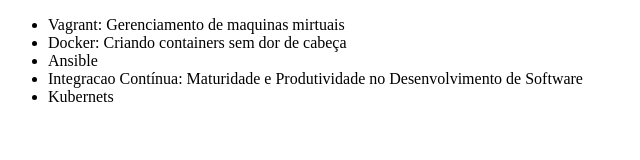
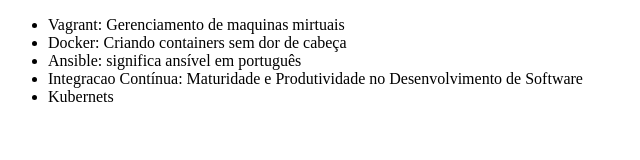
Before and after one commit to GBC1999/curso-git-alura, a plain HTML site: page index.html in a window 1280 px wide. Shown: the whole page, without its empty margins (0-640 px from the left). Drawn offline with Linux system fonts and the light colour scheme.

Commit message:
Colocando tradução em português do curso Ansible

```diff
--- a/index.html
+++ b/index.html
@@ -9,7 +9,7 @@
     <ul>
         <li>Vagrant: Gerenciamento de maquinas mirtuais</li>
         <li>Docker: Criando containers sem dor de cabeça</li>
-        <li>Ansible</li>
+        <li>Ansible: significa ansível em português</li>
         <li>Integracao Contínua: Maturidade e Produtividade no Desenvolvimento de Software</li>
         <li>Kubernets</li>
     </ul>
```
